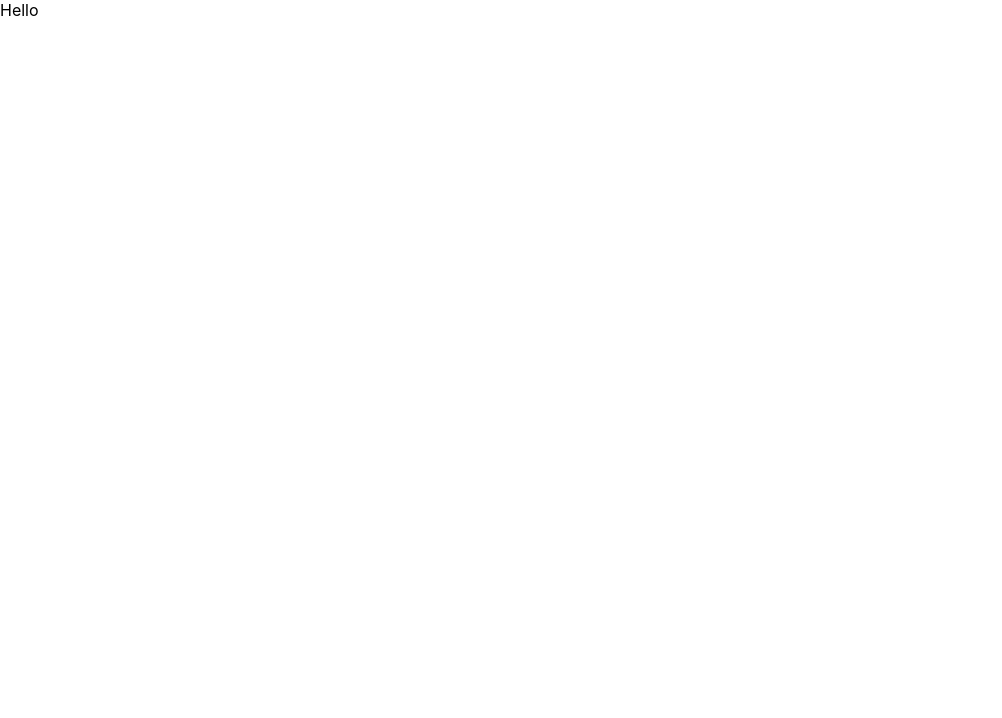
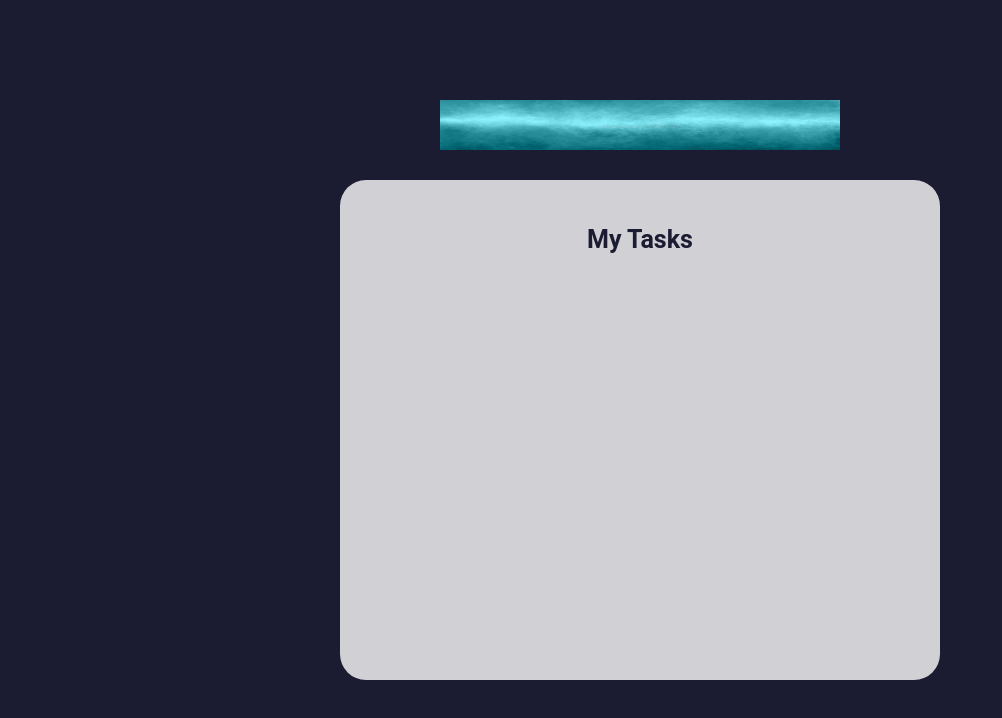
Before and after one commit to barbarajg/TaskApp, a React (Create React App) app: page / in a window 1280 px wide. Shown: the top 718 px of the page, without its empty margins (0-1002 px from the left). Built offline with nearby package versions, Linux system fonts and the light colour scheme.

Commit message:
Added logo and App styles

```diff
--- a/src/App.css
+++ b/src/App.css
@@ -0,0 +1,50 @@
+* {
+  margin: 0;
+  padding: 0;
+  box-sizing: border-box;
+}
+
+html,
+body {
+  color: white;
+  background-color: #1b1b32;
+  font-family: Lato, sans-serif;
+  margin-top: 40px;
+}
+
+h1 {
+  color: #1b1b32;
+  font-size: 25px;
+  font-family: Roboto, sans-serif;
+  text-align: center;
+  margin: 20px 0;
+}
+
+.task-app {
+  display: flex;
+  flex-wrap: wrap;
+  justify-content: center;
+  align-items: center;
+}
+
+.logo-container {
+  width: 100%;
+  margin: 20px;
+  display: flex;
+  align-items: center;
+  justify-content: center;
+}
+
+.logo-image {
+  width: 400px;
+  height: 50px;
+}
+
+.main-task-list-container {
+  width: 600px;
+  min-height: 500px;
+  background-color: #d0d0d5;
+  padding: 25px;
+  margin: 10px;
+  border-radius: 26px;
+}
--- a/src/App.js
+++ b/src/App.js
@@ -1,9 +1,20 @@
 import './App.css';
+import logo from './images/header.jpg';
 
 function App() {
   return (
-    <div className="App">
-      Hello
+    <div className="task-app">
+      <div className='logo-container'>
+      <img
+          src={logo}
+          className='logo-image'
+          alt='Logo'
+      />
+      </div>
+      <div className='main-task-list-container'>
+        <h1>My Tasks</h1>
+
+      </div>
     </div>
   );
 }
```
Also changed, not shown: src/images/header.jpg (added).
